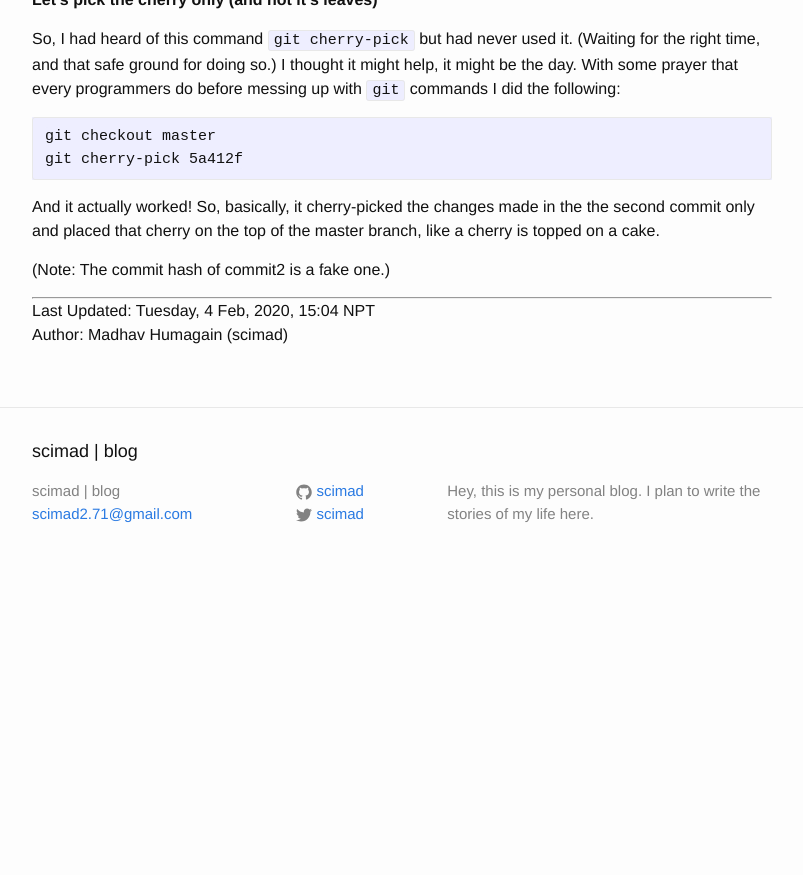
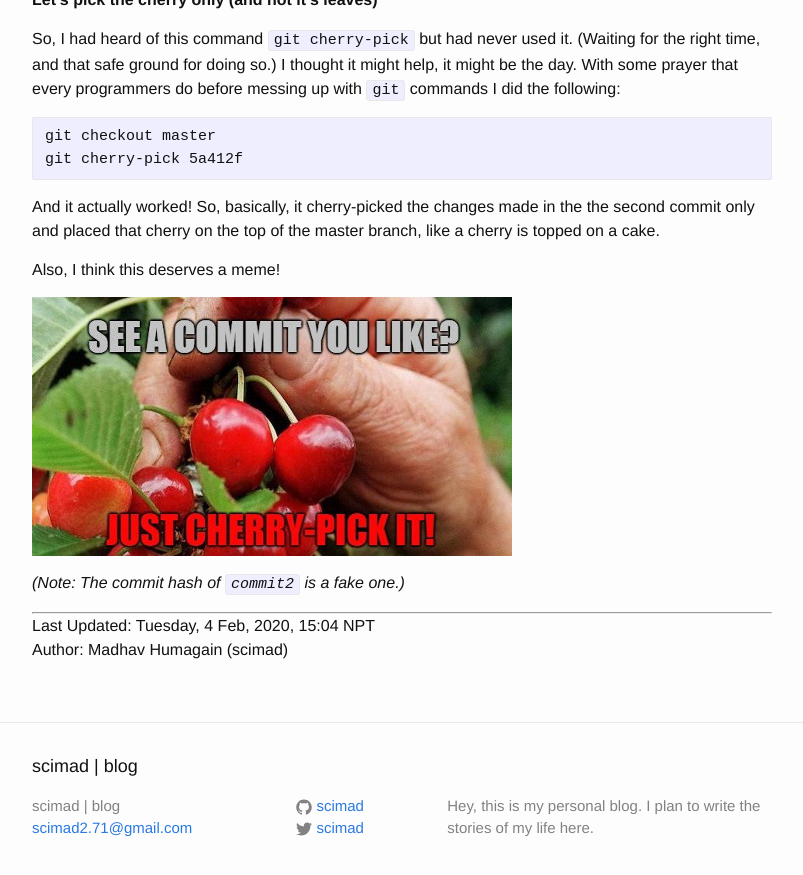
Before and after one commit to scimad/scimad.github.io, a Jekyll site: the page built from _posts/2020-02-04-git-is-nice.markdown, in a window 1280 px wide and 900 px high, scrolled down 764 px. Shown: the top 875 px of the window, without its empty margins (238-1041 px from the left). Built offline with Jekyll 4.4.1, drawn with Linux system fonts in a browser that asks for light colours; before the commit the page ends 1349 px from its top, so only the background shows below that.

Commit message:
Add first meme!

```diff
--- a/_posts/2020-02-04-git-is-nice.markdown
+++ b/_posts/2020-02-04-git-is-nice.markdown
@@ -29,7 +29,11 @@ git cherry-pick 5a412f
 
 And it actually worked! So, basically, it cherry-picked the changes made in the the second commit only and placed that cherry on the top of the master branch, like a cherry is topped on a cake.
 
-(Note: The commit hash of commit2 is a fake one.)
+Also, I think this deserves a meme!
+
+![Cherry Pick](/assets/imgs/meme/cherry-pick.jpg)
+
+*(Note: The commit hash of `commit2` is a fake one.)*
 
 ----------
 Last Updated: Tuesday, 4 Feb, 2020, 15:04 NPT
```
Also changed, not shown: assets/imgs/meme/cherry-pick.jpg (added).
